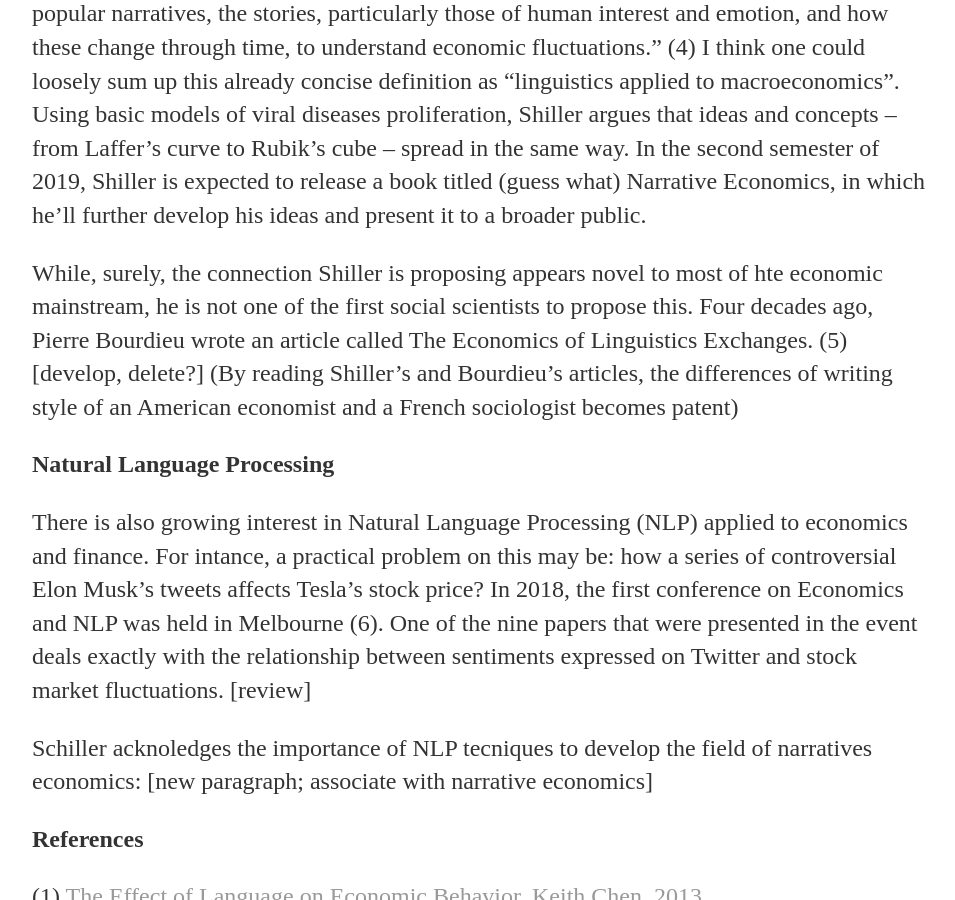
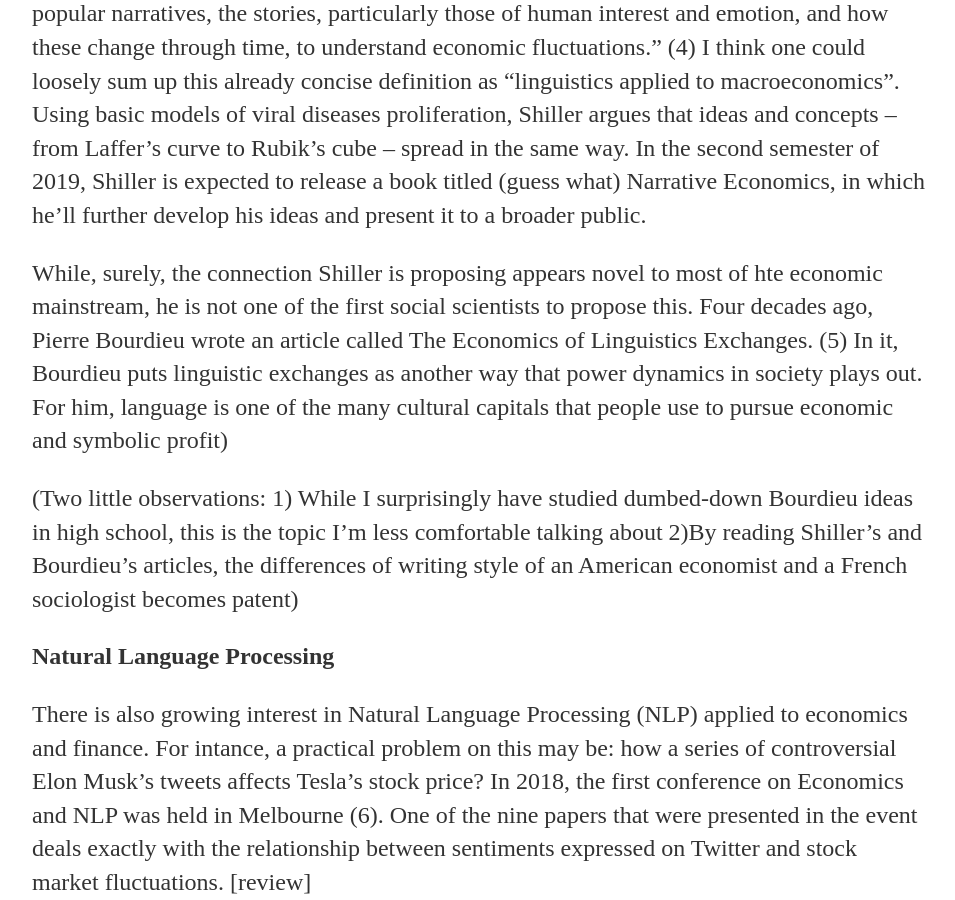
Before and after one commit to t6aguirre/old-blog, a Jekyll site: the page built from _posts/2019-08-09-ling-econ.md, in a window 1280 px wide and 900 px high, scrolled down 1719 px. Shown: the whole window, without its empty margins (160-1115 px from the left). Built offline with Jekyll 4.4.1, drawn with Linux system fonts in a browser that asks for light colours.

Commit message:
bourdieu

```diff
--- a/_posts/2019-08-09-ling-econ.md
+++ b/_posts/2019-08-09-ling-econ.md
@@ -23,7 +23,11 @@ Some specialists in both areas also point out to similarities in evolutionary li
 
 I think this might be the most interesting econ/ling intersection. Robert Shiller, one of the 2013 Nobel Prize laureates in Economics, published in 2017 a 58-page-long article about ‘Narrative Economics’, which he defines as “the study of the spread and dynamics of popular narratives, the stories, particularly those of human interest and emotion, and how these change through time, to understand economic fluctuations.” (4) I think one could loosely sum up this already concise definition as “linguistics applied to macroeconomics”. Using basic models of viral diseases proliferation, Shiller argues that ideas and concepts – from Laffer’s curve to Rubik’s cube – spread in the same way. In the second semester of 2019, Shiller is expected to release a book titled (guess what) Narrative Economics, in which he’ll further develop his ideas and present it to a broader public.
 
-While, surely, the connection Shiller is proposing appears novel to most of hte economic mainstream, he is not one of the first social scientists to propose this. Four decades ago, Pierre Bourdieu wrote an article called The Economics of Linguistics Exchanges. (5) [develop, delete?] (By reading Shiller’s and Bourdieu’s articles, the differences of writing style of an American economist and a French sociologist becomes patent)
+While, surely, the connection Shiller is proposing appears novel to most of hte economic mainstream, he is not one of the first social scientists to propose this. Four decades ago, Pierre Bourdieu wrote an article called The Economics of Linguistics Exchanges. (5) In it, Bourdieu puts linguistic exchanges as another way that power dynamics in society plays out. For him, language is one of the many cultural capitals that people use to pursue economic and symbolic profit)
+
+(Two little observations:
+1) While I surprisingly have studied dumbed-down Bourdieu ideas in high school, this is the topic I'm less comfortable talking about
+2)By reading Shiller’s and Bourdieu’s articles, the differences of writing style of an American economist and a French sociologist becomes patent)
 
 **Natural Language Processing**
 
```
